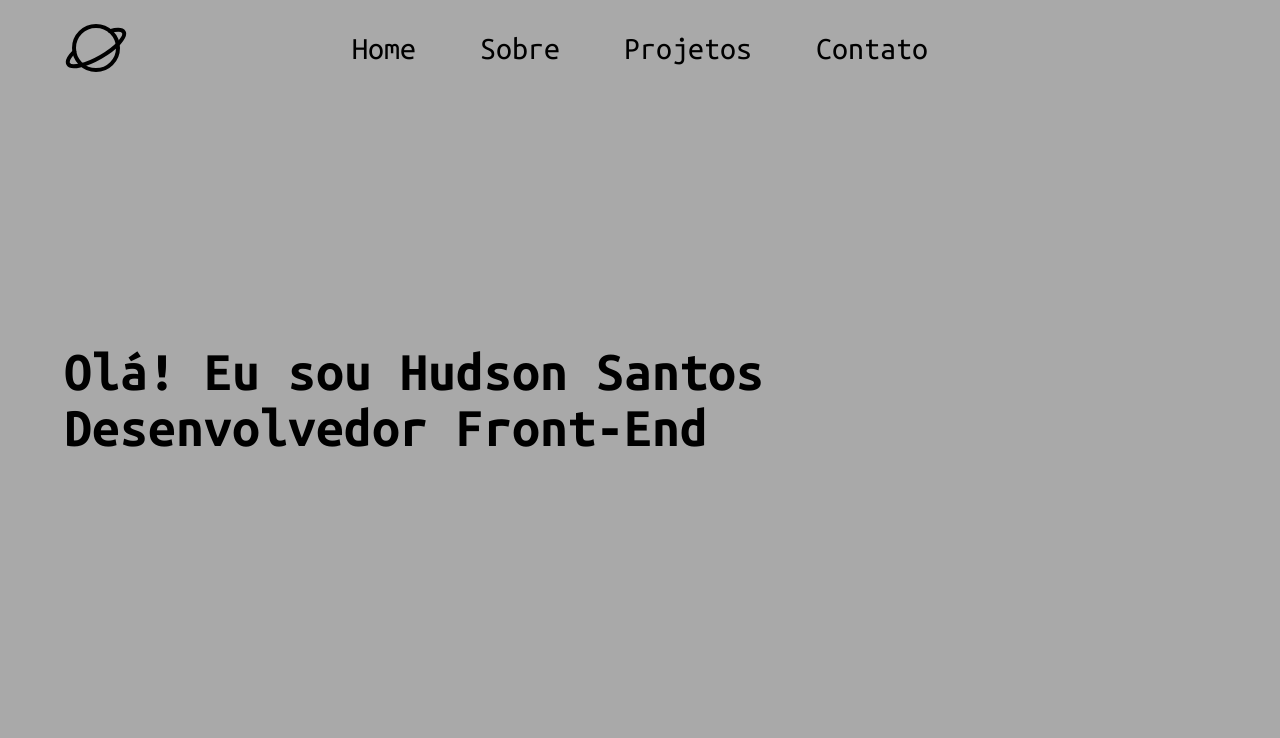
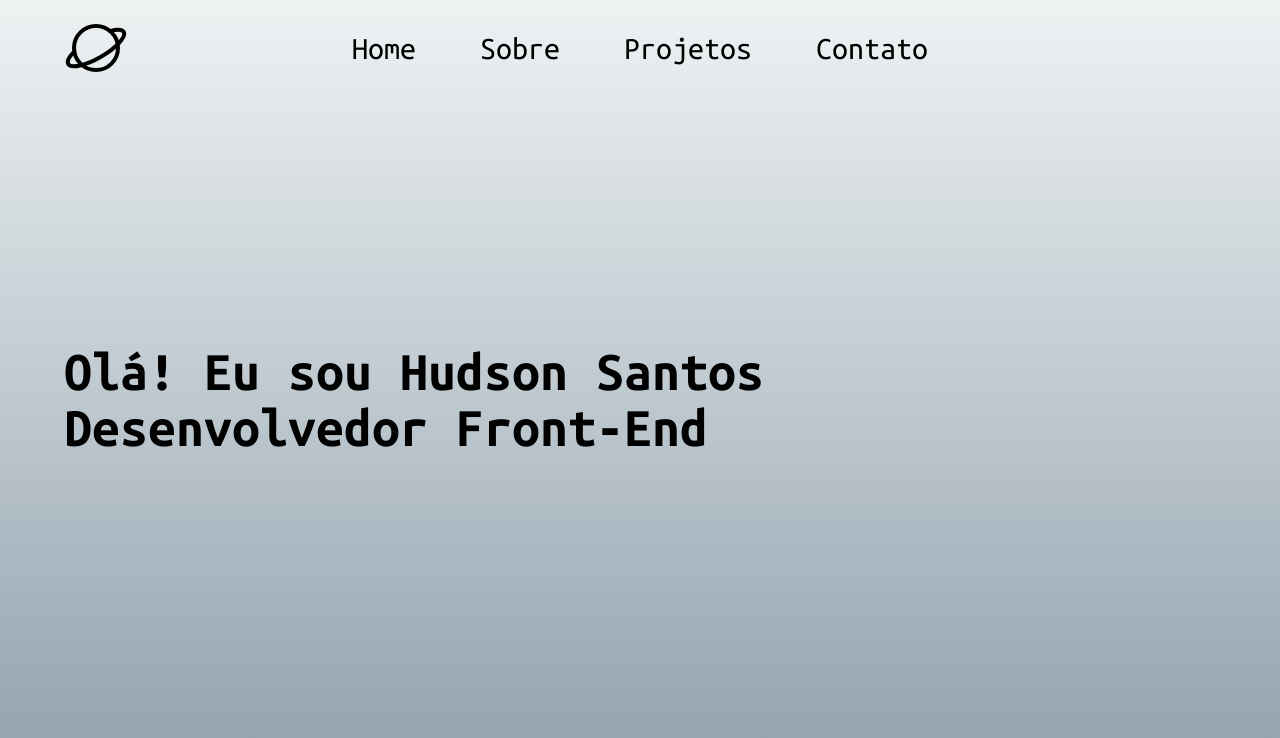
Before and after one commit to hudsonsamuelsantos/portfolio, a React (Vite) app: page / in a window 1280 px wide. Shown: the top 738 px of the page. Built offline with nearby package versions, Linux system fonts and the light colour scheme.

Commit message:
new background

```diff
--- a/src/App.css
+++ b/src/App.css
@@ -6,5 +6,11 @@
 }
 
 html {
-  background-color: darkgray;
+  background: #8e9eab;
+  /* fallback for old browsers */
+  background: -webkit-linear-gradient(to bottom, #eef2f3, #8e9eab);
+  /* Chrome 10-25, Safari 5.1-6 */
+  background: linear-gradient(to bottom, #eef2f3, #8e9eab);
+  /* W3C, IE 10+/ Edge, Firefox 16+, Chrome 26+, Opera 12+, Safari 7+ */
+
 }
--- a/src/styles/Header.css
+++ b/src/styles/Header.css
@@ -1,7 +1,6 @@
 .Header {
     display: flex;
     align-items: center;
-    background-color: darkgray;
     font-size: xx-large;
     padding: 1rem 0;
 }
```
